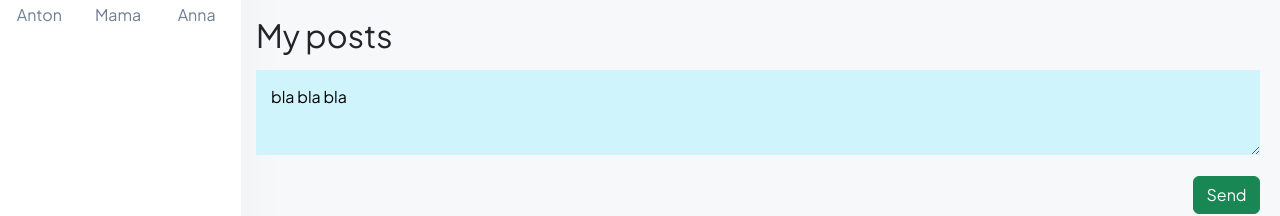
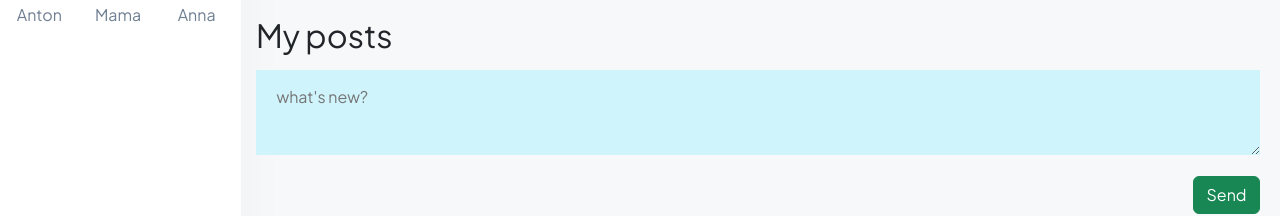
Before and after one commit to anna1luna/react_redux, a React (Create React App) app in the folder my-app/: page / in a window 1280 px wide. Shown: the part 559-775 px from the top of the page. Built offline with nearby package versions, Linux system fonts and the light colour scheme; a web font is replaced by a local one.

Commit message:
x render, state calls back rerender thru subscribe

```diff
--- a/my-app/src/index.js
+++ b/my-app/src/index.js
@@ -1,8 +1,24 @@
 import reportWebVitals from './reportWebVitals';
-import { rerender } from './render';
 import state from './redux/state';
+import React from 'react';
+import ReactDOM from 'react-dom';
+import './index.css';
+import App from './App';
+import { addPost, updNewPostText } from './redux/state';
+import { BrowserRouter } from 'react-router-dom';
+import { subscribe } from './redux/state';
+
+export let rerender = (state) => {
+  ReactDOM.render(
+  <BrowserRouter>
+      <App appState={state} addPost={addPost} updNewPostText={updNewPostText} />
+  </BrowserRouter>, document.getElementById('root')
+);
+}
+
 
 rerender(state)
+subscribe(rerender)
 
 // If you want to start measuring performance in your app, pass a function
 // to log results (for example: reportWebVitals(console.log))
--- a/my-app/src/redux/state.js
+++ b/my-app/src/redux/state.js
@@ -1,4 +1,6 @@
-import { rerender } from "../render";
+let rerender = () => {
+  console.log('1')
+}
 let state = {
   profile: {
     NewsData: [
@@ -6,7 +8,7 @@ let state = {
       { text: "My first post", likes: 10, id: 2 },
       { text: "My second post", likes: 10, id: 3 },
     ],
-    postText: 'bla bla bla'
+    postText: ''
   },
   messages: {
     MsgsData: [
@@ -57,7 +59,7 @@ let state = {
   ]}
 };
 
-export let addPost = () => {
+export const addPost = () => {
   let newPost = {
     text: state.profile.postText,
     likes: 0,
@@ -68,9 +70,13 @@ export let addPost = () => {
   rerender(state)
 }
 
-export let updNewPostText = (newText) => {
+export const updNewPostText = (newText) => {
   state.profile.postText = newText
   rerender(state)
 }
 
+export const subscribe = (observer) => {
+  rerender = observer
+}
+
 export default state;
--- a/my-app/src/render.js
+++ /dev/null
@@ -1,15 +0,0 @@
-import React from 'react';
-import ReactDOM from 'react-dom';
-import './index.css';
-import App from './App';
-import { addPost, updNewPostText } from './redux/state';
-import { BrowserRouter } from 'react-router-dom';
-
-
-export let rerender = (state) => {
-  ReactDOM.render(
-  <BrowserRouter>
-      <App appState={state} addPost={addPost} updNewPostText={updNewPostText} />
-  </BrowserRouter>, document.getElementById('root')
-);
-}
```
Also changed, not shown: 1 other file (tests, documents, lock files or other folders).
